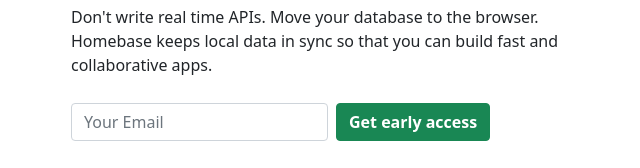
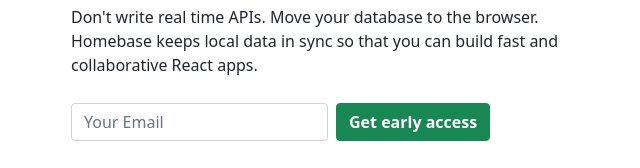
Before and after one commit to Xamii/Test-Sites, a plain HTML site: page Homebase/index.html in a window 1280 px wide. Shown: the part 409-577 px from the top of the page, 35-675 px from the left. Drawn offline with nearby package versions, Linux system fonts and the light colour scheme.

Commit message:
Update index.html

```diff
--- a/Homebase/index.html
+++ b/Homebase/index.html
@@ -108,7 +108,7 @@
 
           <div class="container">
   <h1>The platform for local-first software.</h1>
-  <p> Don't write real time APIs. Move your database to the browser. Homebase keeps local data in sync so that you can build fast and collaborative apps.</p>
+  <p> Don't write real time APIs. Move your database to the browser. Homebase keeps local data in sync so that you can build fast and collaborative React apps.</p>
 
               <form class="row row-cols-lg-auto g-3 align-items-center" role="form" id="form">
 				  <div class="form-group">
```
